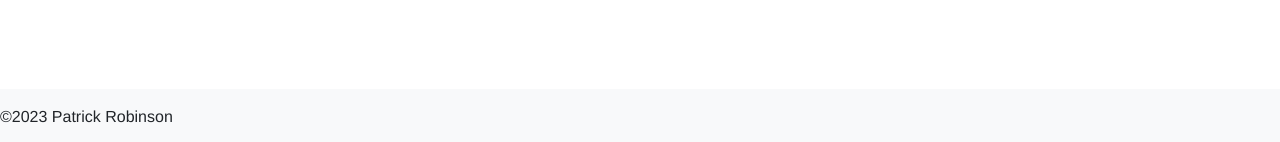
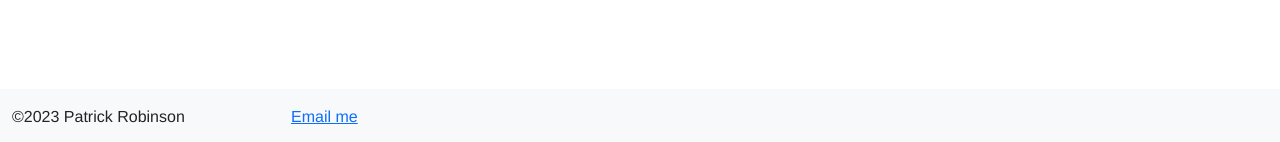
Before and after one commit to patrob/simple-blog, a Jekyll site: the page _layouts/default.html, which Jekyll copies as it is, in a window 1280 px wide. Shown: the part 755-897 px from the top of the page. Built offline with Jekyll 4.4.1, drawn with Linux system fonts in a browser that asks for light colours; nearby versions of some CDN libraries.

Commit message:
email me

```diff
--- a/_layouts/default.html
+++ b/_layouts/default.html
@@ -53,7 +53,12 @@
             <div class="infinite-spinner"></div>
         </main>
         <footer class="footer mt-auto py-3 bg-light">
-            &copy;2023 Patrick Robinson
+            <div class="container row">
+                <div class="col-3">&copy;2023 Patrick Robinson</div>
+                <div class="col-3">
+                    <a href="mailto:me@patrickarobinson.com">Email me</a>
+                </div>
+            </div>
         </footer>
         <script
             src="https://cdn.jsdelivr.net/npm/bootstrap@5.3.2/dist/js/bootstrap.bundle.min.js"
```
